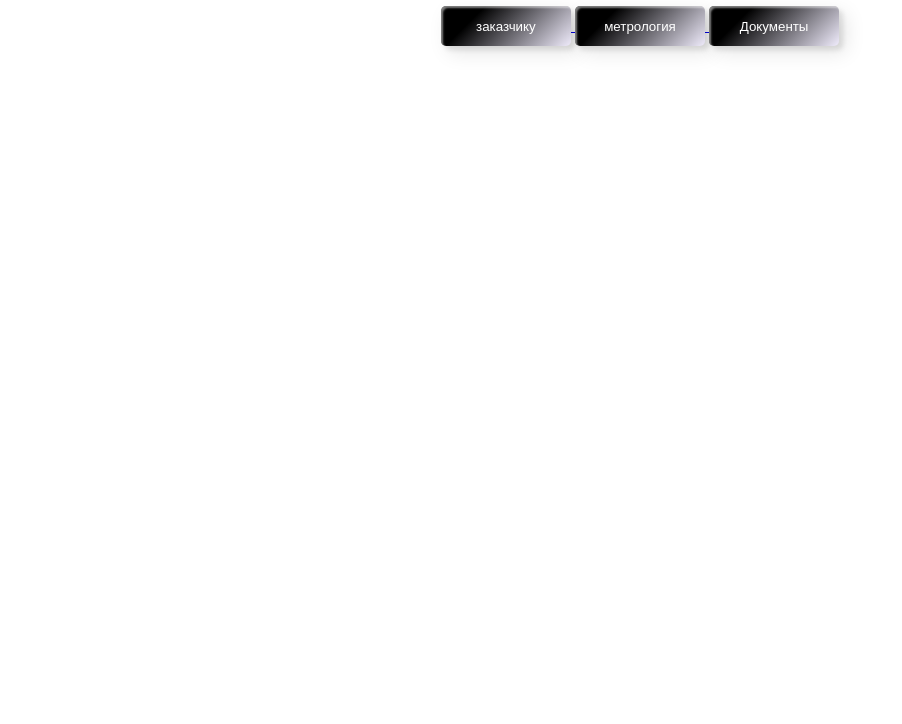
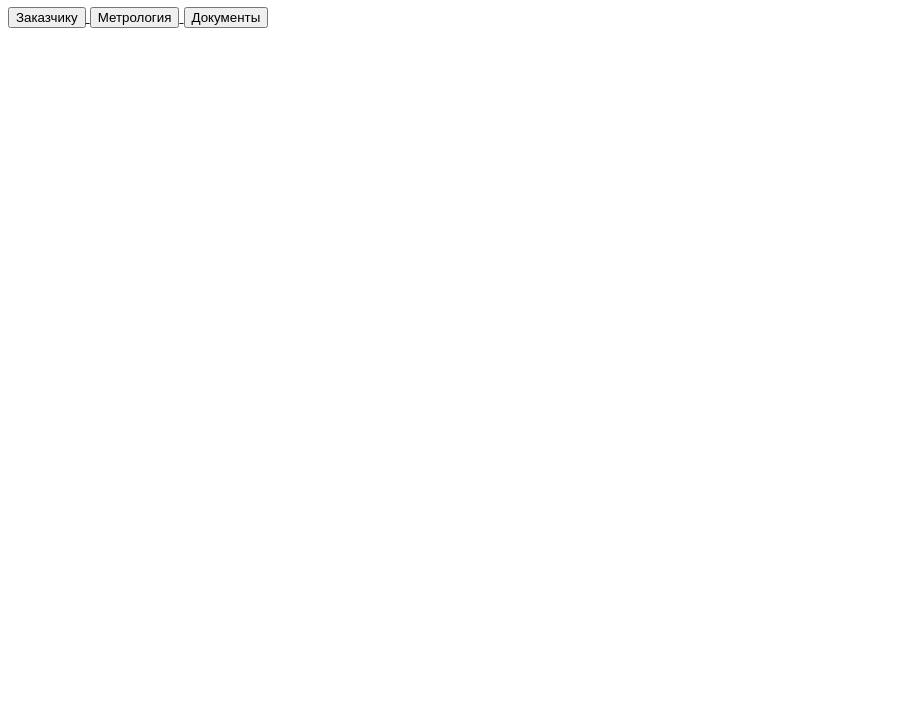
Before and after one commit to Andreytarn/sait, a plain HTML site: page index.html in a window 1280 px wide. Shown: the part 76-800 px from the top of the page, without its empty margins (0-902 px from the left). Drawn offline with Linux system fonts and the light colour scheme.

Commit message:
Удалены ненужные теги

```diff
--- a/index.html
+++ b/index.html
@@ -8,27 +8,22 @@
     <link rel="stylesheet" href="css/index.css">
 </head>
 <body>
-    <center><h1>Очистка воды</h1></center>
-    <center><div>
+    <h1>Очистка воды</h1>
+    <div class="navbar center">
+
         <a href="#">
-            <button class="custom-btn btn-8">
-                <span>заказчику</span>
-            </button>
+            <button class="btn">Заказчику</button>
         </a>
 
         <a href="#">
-            <button class="custom-btn btn-8">
-                <span>метрология</span>
-            </button>
+            <button class="btn">Метрология</button>
         </a>
 
         <a href="#">
-            <button class="custom-btn btn-8">
-                <span>Документы</span>
-            </button>
+            <button class="btn">Документы</button>
         </a>
 
-    </center></div>
+    </div>
     <a href="https://yandex.ru/images/search?text=ctvm&from=tabbar&pos=7&img_url=http%3A%2F%2Fflyclipart.com%2Fthumb2%2Fseven-png-black-and-white-transparent-seven-black-and-white-674203.png&rpt=simage&lr=213">
     </a>
     <h2 >
```
